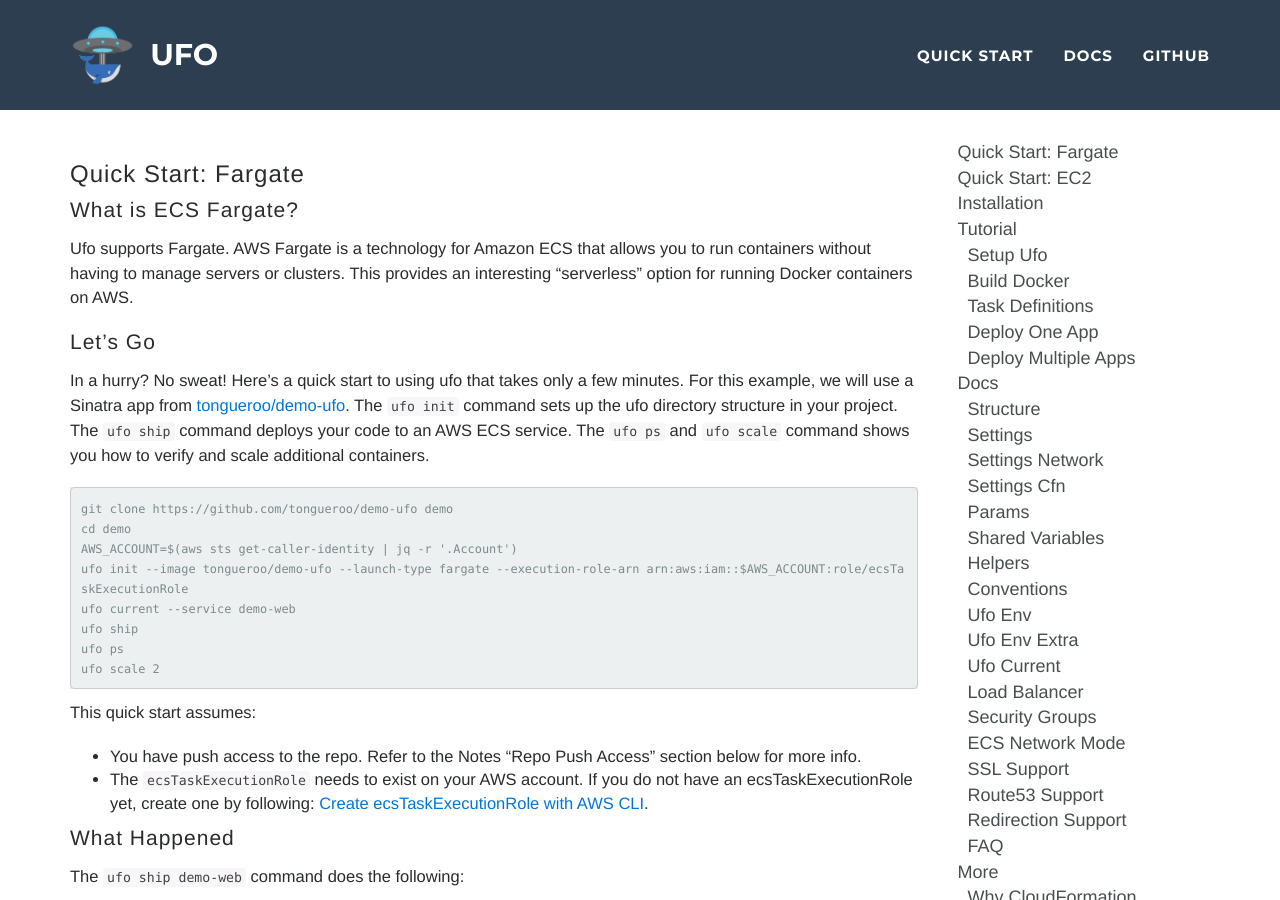
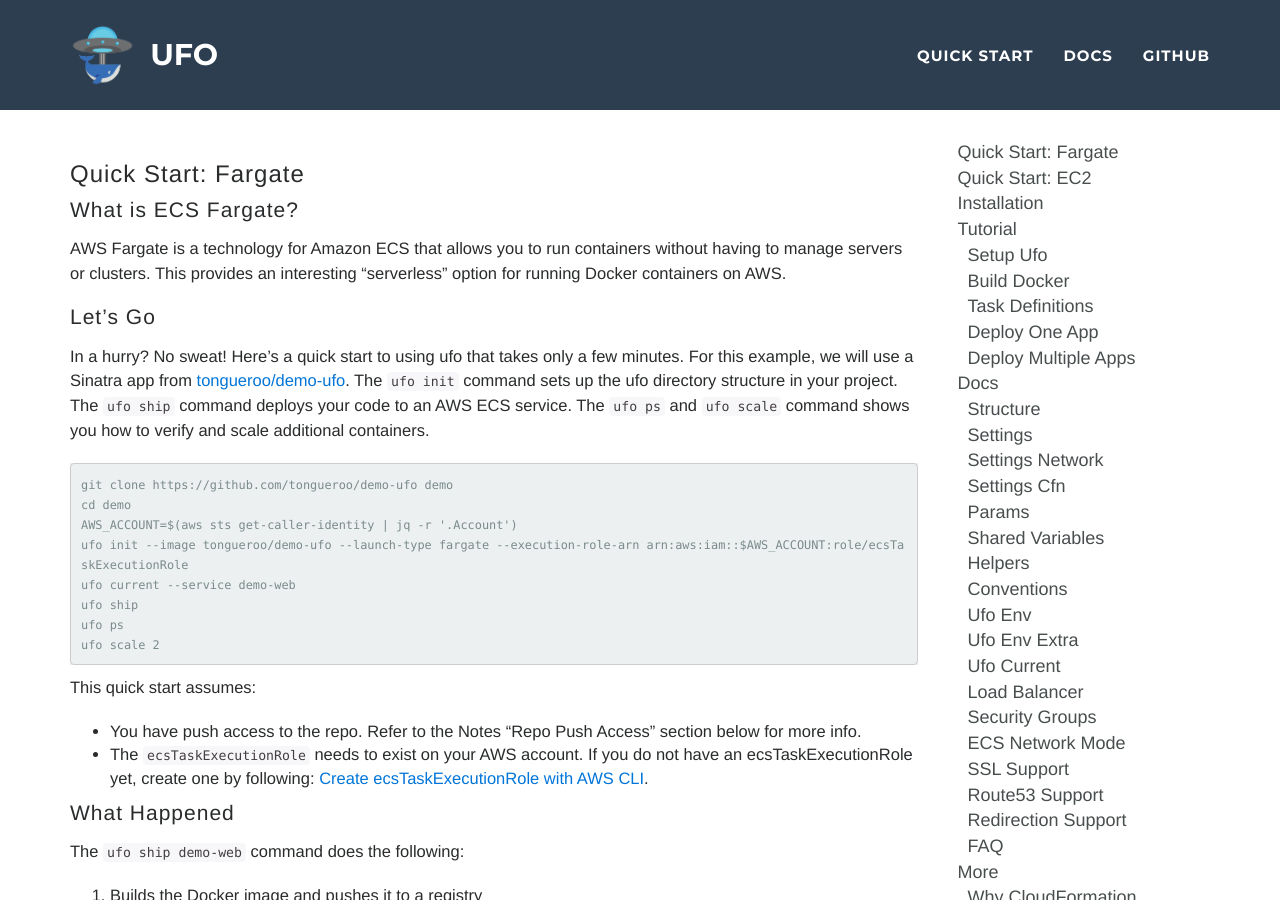
Before and after one commit to boltops-tools/ufo, a Jekyll site: the page built from docs/quick-start.md, in a window 1280 px wide and 900 px high. Built offline with Jekyll 4.4.1, drawn with Linux system fonts in a browser that asks for light colours.

Commit message:
Update quick-start.md

```diff
--- a/docs/quick-start.md
+++ b/docs/quick-start.md
@@ -4,7 +4,7 @@ title: "Quick Start: Fargate"
 
 ## What is ECS Fargate?
 
-Ufo supports Fargate.  AWS Fargate is a technology for Amazon ECS that allows you to run containers without having to manage servers or clusters.  This provides an interesting "serverless" option for running Docker containers on AWS.
+AWS Fargate is a technology for Amazon ECS that allows you to run containers without having to manage servers or clusters.  This provides an interesting "serverless" option for running Docker containers on AWS.
 
 ## Let's Go
 
```
